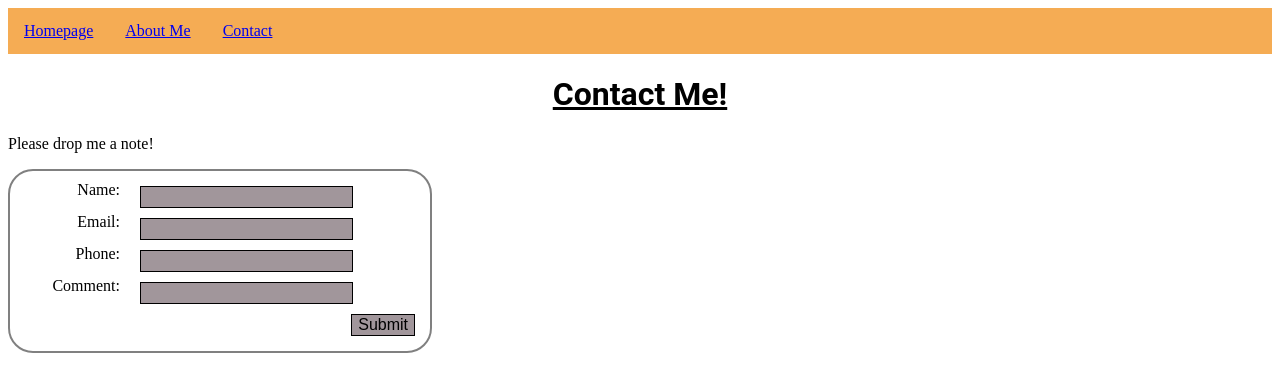
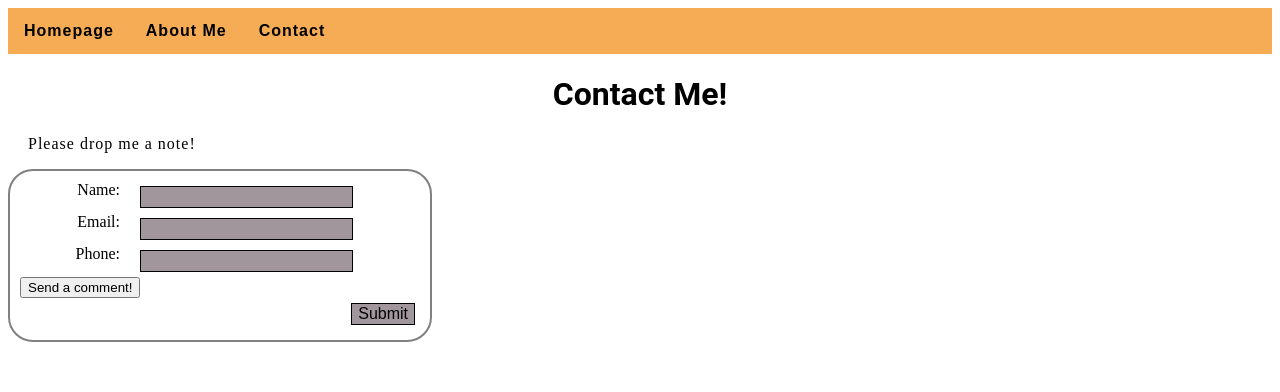
Before and after one commit to dejadavi/GCPortfolio, a plain HTML site: page contact/index.html in a window 1280 px wide. Drawn offline with Linux system fonts and the light colour scheme.

Commit message:
Second commit

```diff
--- a/contact/index.css
+++ b/contact/index.css
@@ -1,7 +1,9 @@
 h1{
 text-align: center;
 font-family: 'Roboto', sans-serif;
-text-decoration: underline;
+font-size:32px;
+font-weight: bold;
+
 
 }
 
@@ -12,11 +14,26 @@ text-decoration: underline;
     background-color: rgba(244, 164, 66,.9);
 }
 
+p{
+
+    padding-left: 20px;
+    font-size: medium;
+    letter-spacing: 1px;
+    font: Arial, sans-serif;
+}
+
 .navbar a{
     float: left;
     display: block;
     text-align: center;
     padding: 14px 16px;
+   text-decoration: none;
+    color: #000000;
+    font-family: Arial, sans-serif;
+    font-size: medium;
+    font-weight: bold;
+    letter-spacing: 1px;
+
 
 
 }
@@ -28,12 +45,18 @@ border-color: grey;
 border-radius: 25px;
 width: 400px;
 padding: 10px;
+font-size: medium;
+font: Arial, sans-serif;
 
 
 }
 
 .submit{
     text-align: right;
+    font-size: medium;
+    font: Arial, sans-serif;
+    font-weight: bold;
+
 }
 
 input{
--- a/contact/index.html
+++ b/contact/index.html
@@ -3,6 +3,7 @@
     <head>
       <title>Contact Me</title>
       <link rel="stylesheet" href="index.css">
+      <script type="text/javascript" src="scripts.js"></script>
     </head>
     <body>
 
@@ -14,7 +15,7 @@
 
         <h1>Contact Me!</h1>
         <p>Please drop me a note!</p>
-        <form action="example.php" method="post">
+        <form >
             <div>
                 <label for="name" class="title">Name:</label>
                 <input type="text" id="name" name="name"/>
@@ -27,12 +28,12 @@
                 <label for="phone" class="title">Phone:</label>
                 <input type="phone" id="phone" name="phone"/>
             </div>
-                 <div>
-                <label for="comment" class="title">Comment:</label>
-                <input type="text" id="comment" name="phone"/>
+            <div id="comment_section">
+                <button id="com_button" onclick="return enterComment('comment_value', clear_comment);">Send a comment!</button>
             </div>
              <div class="submit">
-                <input type="submit" id="submit" value="Submit"/>
+                <input type="submit" id="submit" value="Submit"
+                onclick="return display_text('comment_value')"/>
             </div>
 
         </form>
--- /dev/null
+++ b/contact/scripts.js
@@ -0,0 +1,35 @@
+function enterComment(newid,callback) {
+                           callback(newid);
+                            var x = document.createElement("INPUT");
+                            x.setAttribute("type", "text");
+                            x.setAttribute("class", "comment");
+                            x.setAttribute("id", newid);
+                            document.getElementById("comment_section").appendChild(x);
+
+                            y=document.getElementById("com_button");
+                            y.innerHTML="Comment here ->";
+                            return false;
+                                            }
+
+                          function clear_comment(id){
+
+                            if(document.getElementById(id)){
+                                var comment= document.getElementById(id);
+                                comment.parentNode.removeChild(comment);
+                                document.getElementById(id).remove();
+                                console.log("Comment removed");
+
+                                }
+
+                            }
+
+                            function display_text(id){
+                                var x = document.getElementById(id);
+                                x.value="Value Of: '"+x.value+ "' recived!";
+                                x.style.backgroundColor="white";
+                                x.style.color="red";
+                                x.style.width="200px";
+                                x.style.borderStyle='none';
+                                return false;
+
+                            }
```
Also changed, not shown: 2 other files.
